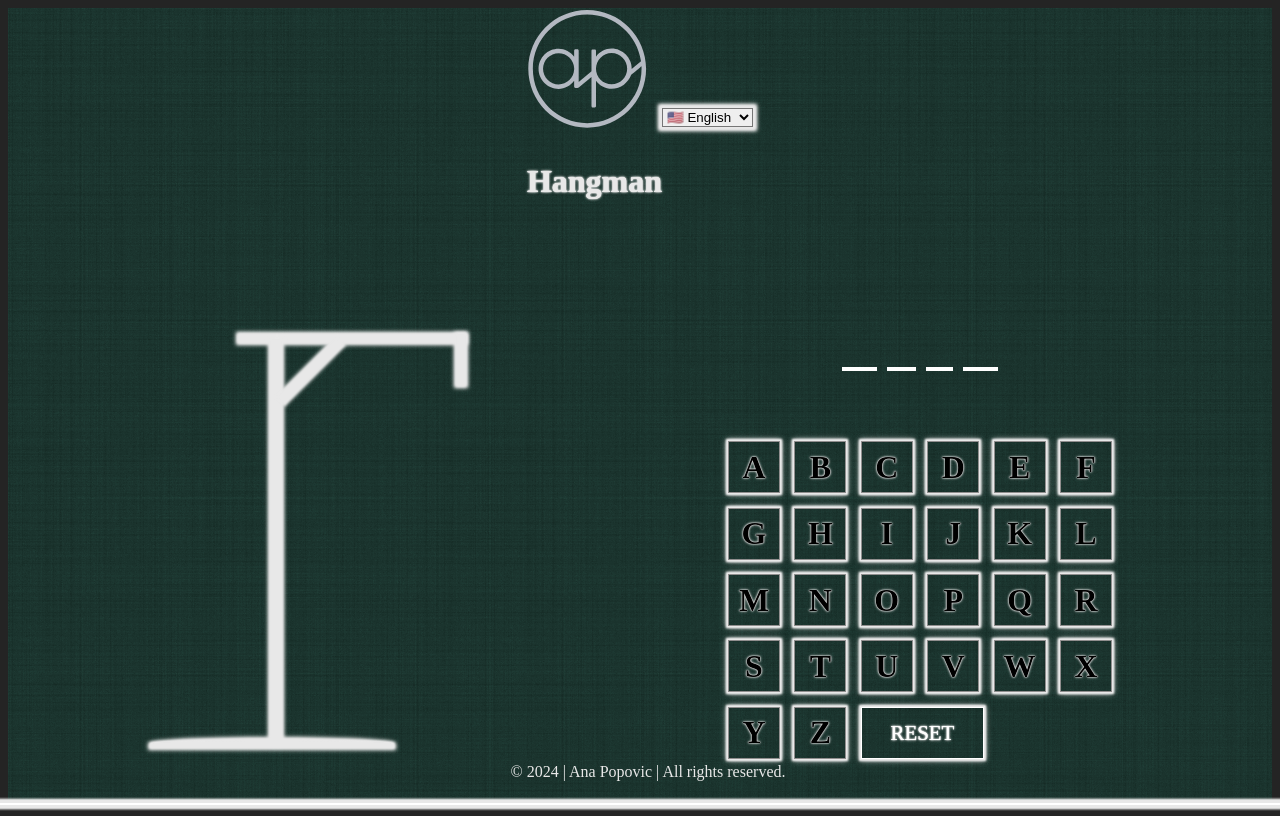
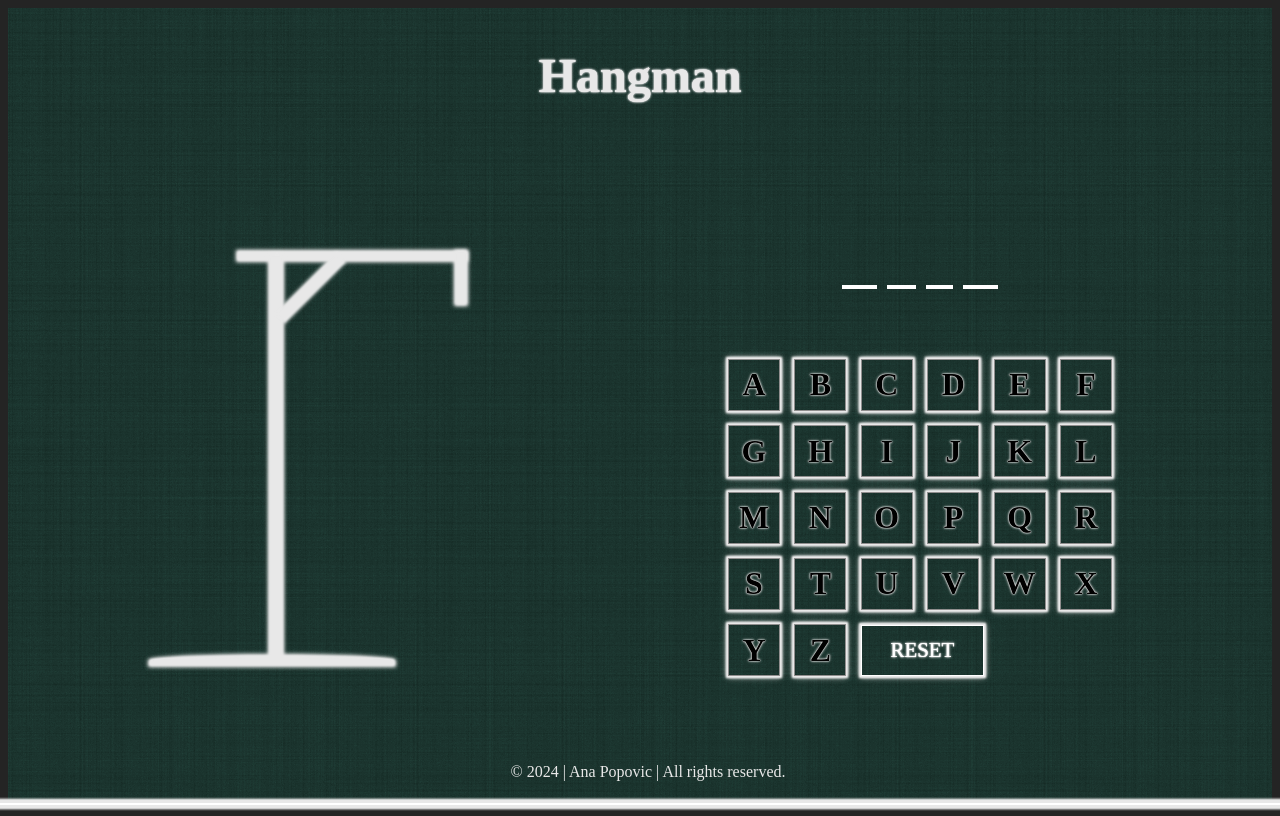
Before and after one commit to franeCode/hangman, a React (Vite) app: page / in a window 1280 px wide. Built offline with nearby package versions, Linux system fonts and the light colour scheme; a web font is replaced by a local one.

Commit message:
code cleanup

```diff
--- a/src/App.tsx
+++ b/src/App.tsx
@@ -117,8 +117,8 @@ function App() {
         // isLoser={isLoser}
         // isWinner={isWinner}
         // startNewGame={startNewGame}
-        language={language}
-        handleLanguageChange={handleLanguageChange}
+        // language={language}
+        // handleLanguageChange={handleLanguageChange}
         />
       <div className='game-container'>
         <div className='drawing-container'>
@@ -129,12 +129,14 @@ function App() {
           <GameWords
             // displayMessage={displayMessage}
             isLoser={isLoser}
-          isWinner={isWinner}
+            isWinner={isWinner}
             reveal={isLoser}
             guessWord={guessWord}
             guessedLetters={guessedLetters}
           />
           <GameKeyboard
+            isLoser={isLoser}
+            isWinner={isWinner}
             disabled={isWinner || isLoser}
             activeLetters={guessedLetters.filter(letter =>
             guessWord.includes(letter)
--- a/src/components/GameHeader.tsx
+++ b/src/components/GameHeader.tsx
@@ -1,26 +1,23 @@
-import logo from "../assets/img/ap_logo.svg";
+// import logo from "../assets/img/ap_logo.svg";
 
-type GameHeaderProps = {
-    // isWinner: boolean;
-    // isLoser: boolean;
-    // startNewGame: () => void;
-    language: string;
-    handleLanguageChange: (e: React.ChangeEvent<HTMLSelectElement>) => void;
-}
+// type GameHeaderProps = {
+//     language: string;
+//     handleLanguageChange: (e: React.ChangeEvent<HTMLSelectElement>) => void;
+// }
 
-export function GameHeader({ language, handleLanguageChange}: GameHeaderProps) {
+export function GameHeader() {
     return (
         <div className='navbar'>
-            <div className='logo'>
-                <img src={logo} alt="logo"/>
-                <h1 className='text-chalk-effect'>Hangman</h1>
-            </div>
-            <div>
+            {/* <div className='logo'> */}
+                {/* <img src={logo} alt="logo"/> */}
+                <h1 className='text-chalk-effect header'>Hangman</h1>
+            {/* </div> */}
+            {/* <div>
                 <select className='languages chalk-effect' value={language} onChange={handleLanguageChange}>
                     <option value="english">🇺🇸 English</option>
                     <option value="german">🇩🇪 German</option>
                 </select>
-            </div>
+            </div> */}
         </div>
     )
 }
```
